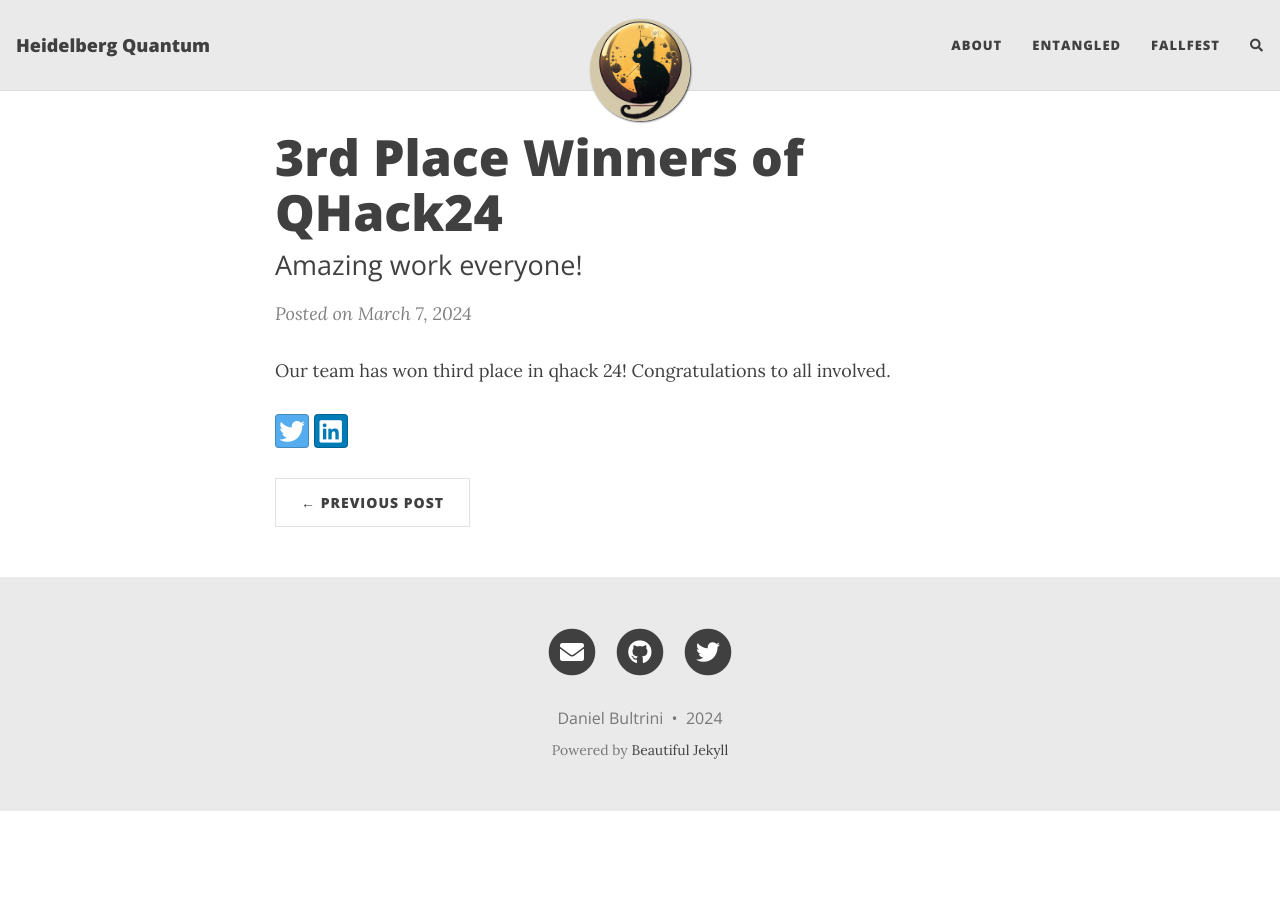
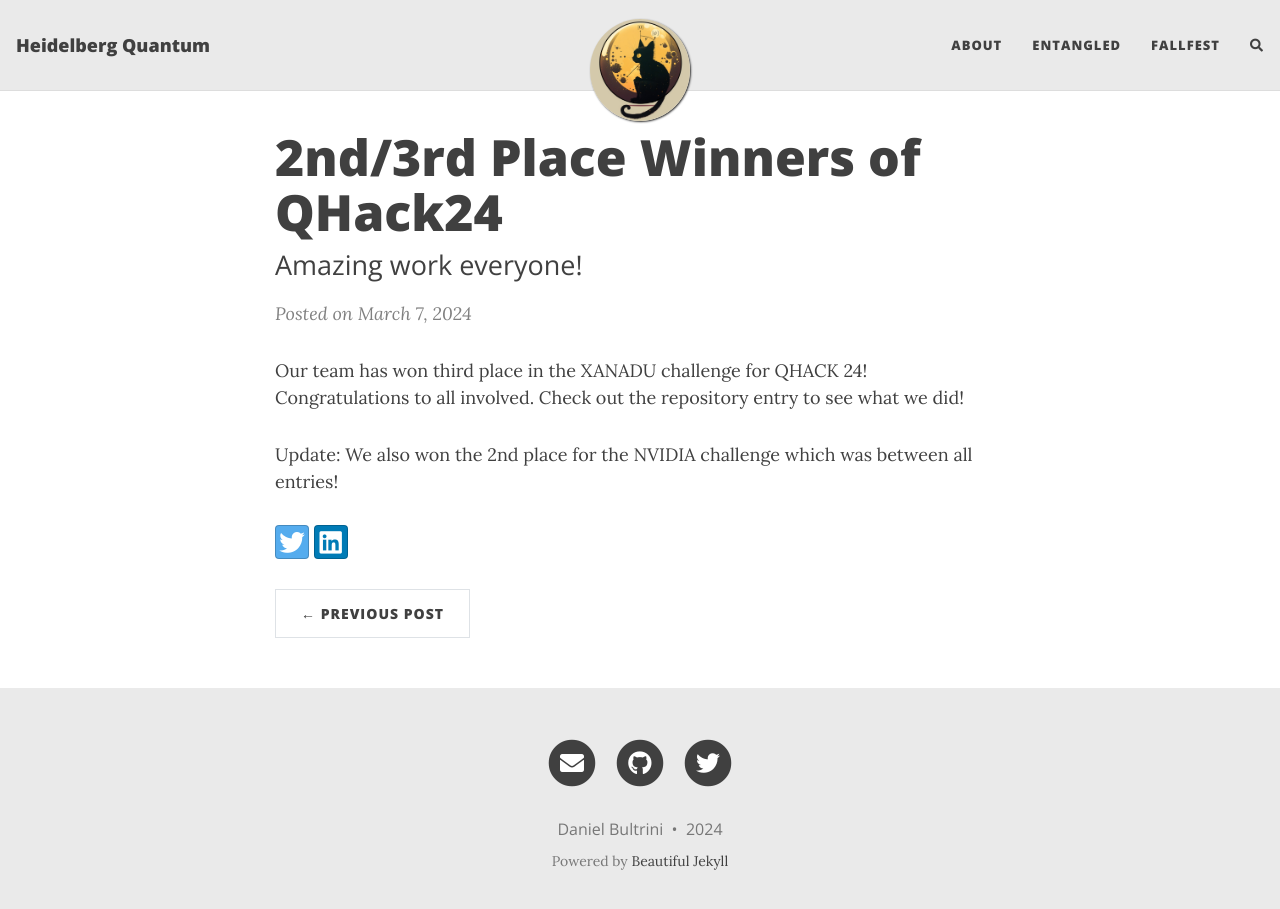
Before and after one commit to HeidelbergQuantum/heidelbergquantum.github.io, a Jekyll site: the page built from _posts/2024-03-07-winner copy.md, in a window 1280 px wide and 922 px high. Shown: the top 909 px of the window. Built offline with Jekyll 4.4.1, drawn with Linux system fonts in a browser that asks for light colours; nearby versions of some CDN libraries; comment, search, counter and statistics services are not loaded.

Commit message:
Update 2024-03-07-winner copy.md

```diff
--- a/_posts/2024-03-07-winner copy.md
+++ b/_posts/2024-03-07-winner copy.md
@@ -1,8 +1,10 @@
 ---
 layout: post
-title: 3rd Place Winners of QHack24
+title: 2nd/3rd Place Winners of QHack24
 subtitle: Amazing work everyone!
 comments: true
 ---
 
-Our team has won third place in qhack 24! Congratulations to all involved.
+Our team has won third place in the XANADU challenge for QHACK 24! Congratulations to all involved. Check out the repository entry to see what we did!
+
+Update: We also won the 2nd place for the NVIDIA challenge which was between all entries!
```
